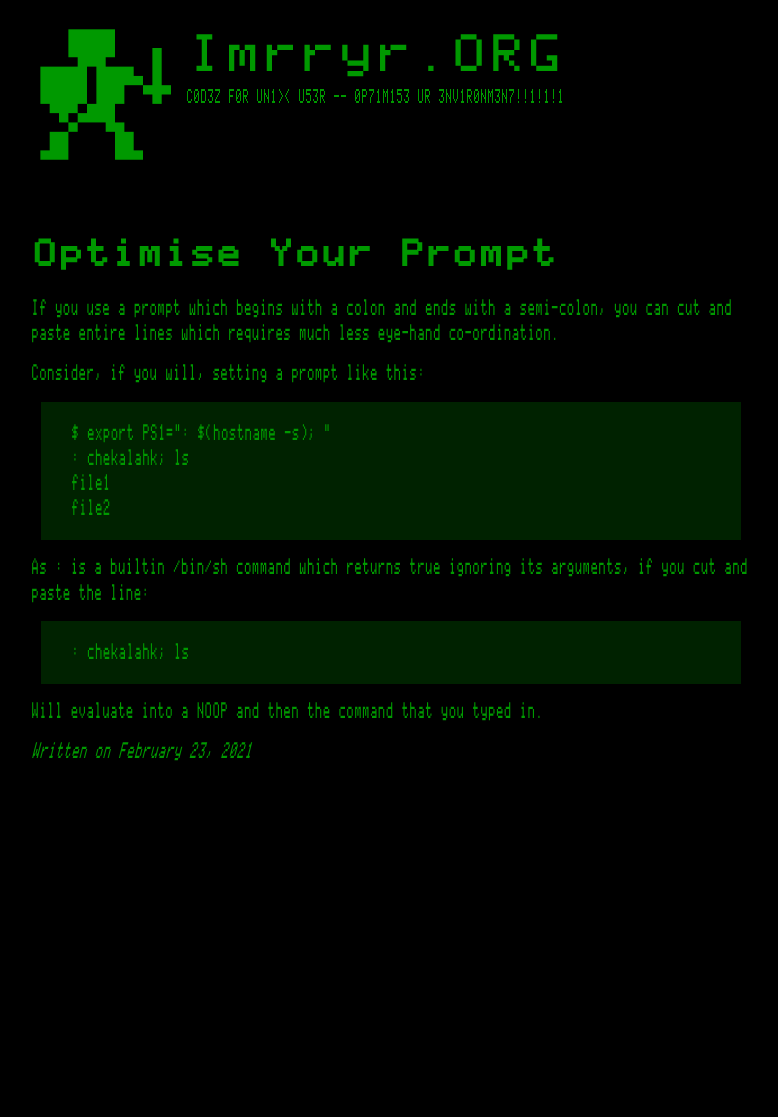
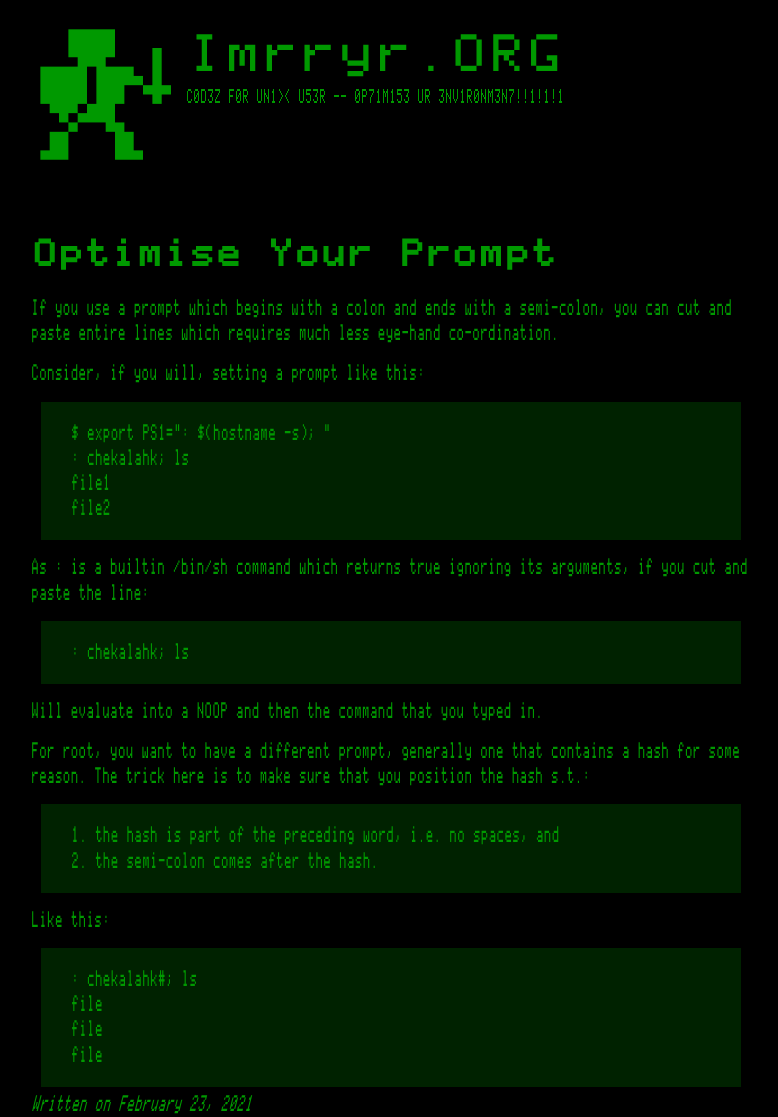
Before and after one commit to elric1/htdocs, a Jekyll site: the page built from _posts/2021-02-23-ajYkECJT.md, in a window 1280 px wide. Shown: the whole page, without its empty margins (249-1027 px from the left). Built offline with Jekyll 4.4.1, drawn with Linux system fonts in a browser that asks for light colours; before the commit the page ends 900 px from its top, so only the background shows below that.

Commit message:
add to post.

````diff
--- a/_posts/2021-02-23-ajYkECJT.md
+++ b/_posts/2021-02-23-ajYkECJT.md
@@ -25,3 +25,19 @@ arguments, if you cut and paste the line:
 ```
 
 Will evaluate into a NOOP and then the command that you typed in.
+
+For root, you want to have a different prompt, generally one that
+contains a hash for some reason.  The trick here is to make sure
+that you position the hash s.t.:
+
+    1. the hash is part of the preceding word, i.e. no spaces, and
+    2. the semi-colon comes after the hash.
+
+Like this:
+
+```
+: chekalahk#; ls
+file
+file
+file
+```
````
